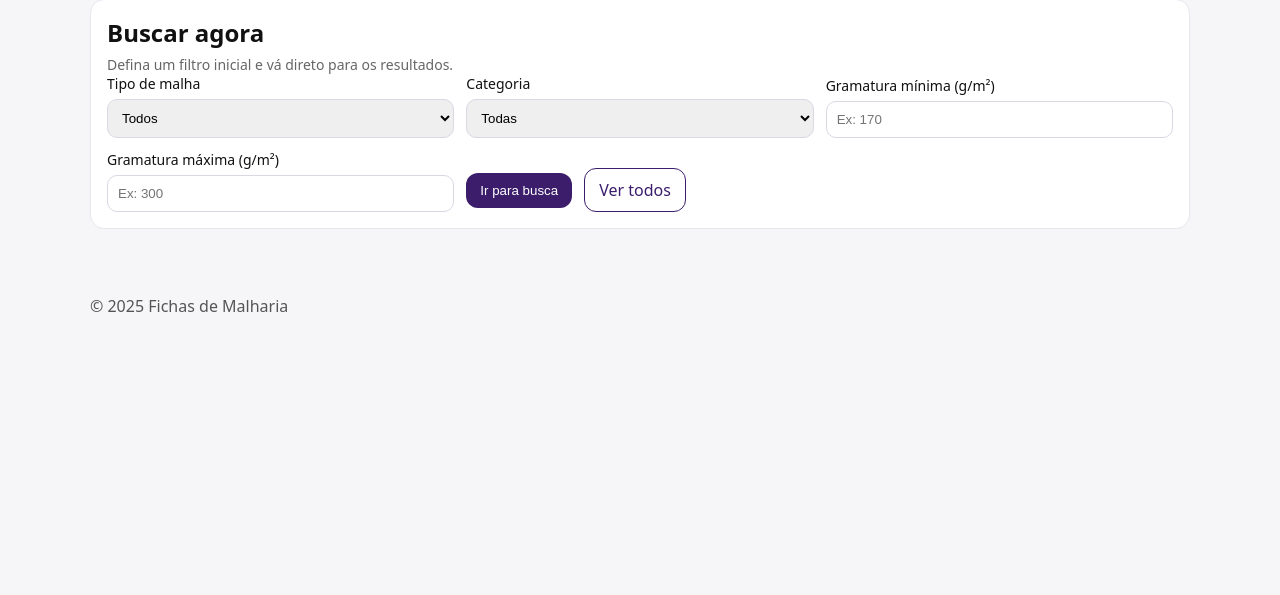
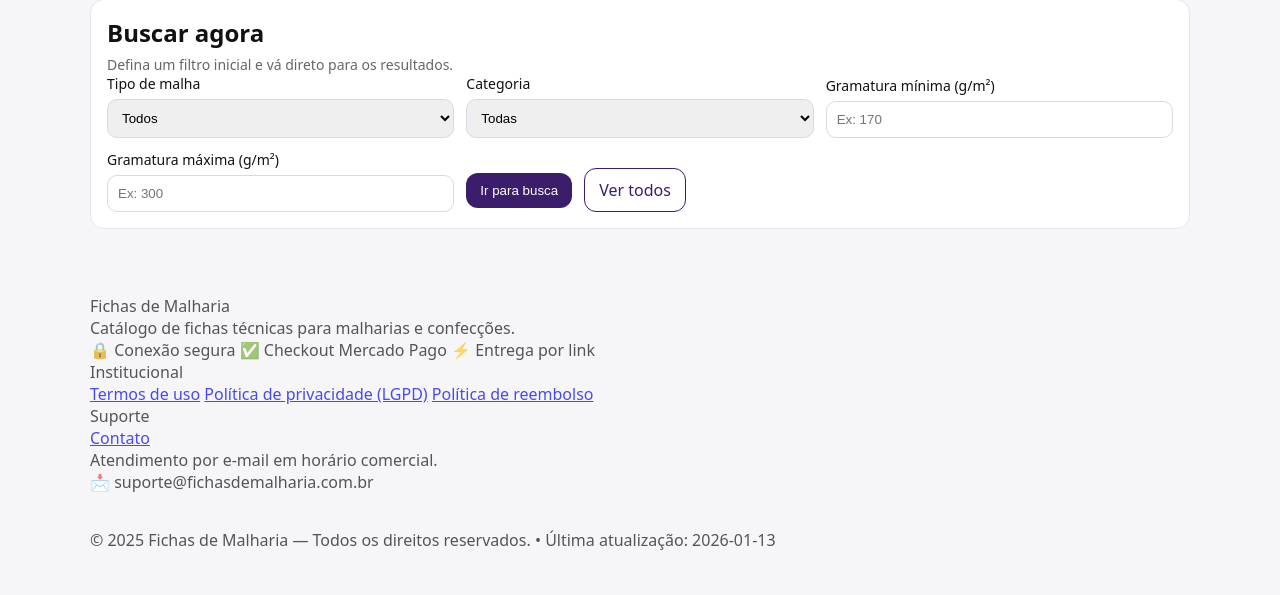
Before and after one commit to AdminAcheTece/FichasMalharia, a Flask app: page / in a window 1280 px wide. Shown: the part 242-837 px from the top of the page. Before the commit the page ends 554 px from the top, so only its background shows below. Run offline with Flask 3, Linux system fonts and the light colour scheme; data comes from the database, SQL or seed files in the repository; some libraries are stand-ins or nearby versions.

Commit message:
Update base.html

```diff
--- a/templates/base.html
+++ b/templates/base.html
@@ -34,7 +34,49 @@
   </main>
 
   <footer class="footer">
-    <div class="container">© {{ 2025 }} Fichas de Malharia</div>
+    <div class="container footer-grid">
+      <div class="footer-col">
+        <div class="footer-brand">Fichas de Malharia</div>
+        <div class="footer-muted">
+          Catálogo de fichas técnicas para malharias e confecções.
+        </div>
+        <div class="footer-mini trust-inline">
+          <span>🔒 Conexão segura</span>
+          <span>✅ Checkout Mercado Pago</span>
+          <span>⚡ Entrega por link</span>
+        </div>
+      </div>
+
+      <div class="footer-col">
+        <div class="footer-title">Institucional</div>
+        <a class="footer-link" href="/termos">Termos de uso</a>
+        <a class="footer-link" href="/privacidade">Política de privacidade (LGPD)</a>
+        <a class="footer-link" href="/reembolso">Política de reembolso</a>
+      </div>
+
+      <div class="footer-col">
+        <div class="footer-title">Suporte</div>
+        <a class="footer-link" href="/contato">Contato</a>
+        <div class="footer-muted">
+          Atendimento por e-mail em horário comercial.
+        </div>
+        <div class="footer-mini">
+          {% if support_email %}
+            <span>📩 {{ support_email }}</span>
+          {% else %}
+            <span>📩 suporte@fichasdemalharia.com.br</span>
+          {% endif %}
+        </div>
+      </div>
+    </div>
+
+    <div class="container footer-bottom">
+      <div class="footer-muted">
+        © {{ 2025 }} Fichas de Malharia — Todos os direitos reservados.
+        <span class="footer-sep">•</span>
+        <span>Última atualização: {{ site_last_update|default("2026-01-13") }}</span>
+      </div>
+    </div>
   </footer>
 </body>
 </html>
```
